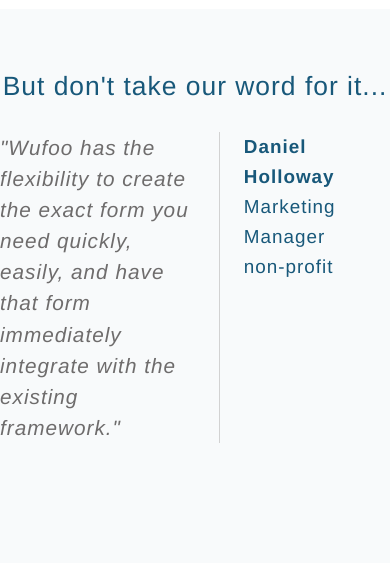
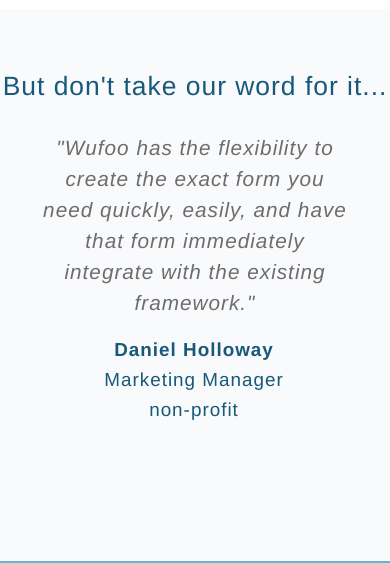
Before and after one commit to jagLas/week7-HTML-CSS, a plain HTML site: page practice-for-week-07-pixel-perfect/index.html in a window 390 px wide. Shown: the part 2920-3483 px from the top of the page. Drawn offline with Linux system fonts and the light colour scheme.

Commit message:
responsive design for testimonials

```diff
--- a/practice-for-week-07-pixel-perfect/stylesheets/testimonials.css
+++ b/practice-for-week-07-pixel-perfect/stylesheets/testimonials.css
@@ -50,3 +50,25 @@
 .testimonial-author #author {
     font-weight: bold;
 }
+
+@media screen and (max-width: 920px) {
+    .testimonial {
+        flex-direction: column;
+        align-items: center;
+        gap: 16px;
+    }
+
+    .testimonial * {
+        padding: 0px;
+        border: none;
+        text-align: center;
+    }
+
+    .testimonial-author {
+        align-items: center;
+    }
+
+    .testimonial-text {
+        width: 80%;
+    }
+}
```
